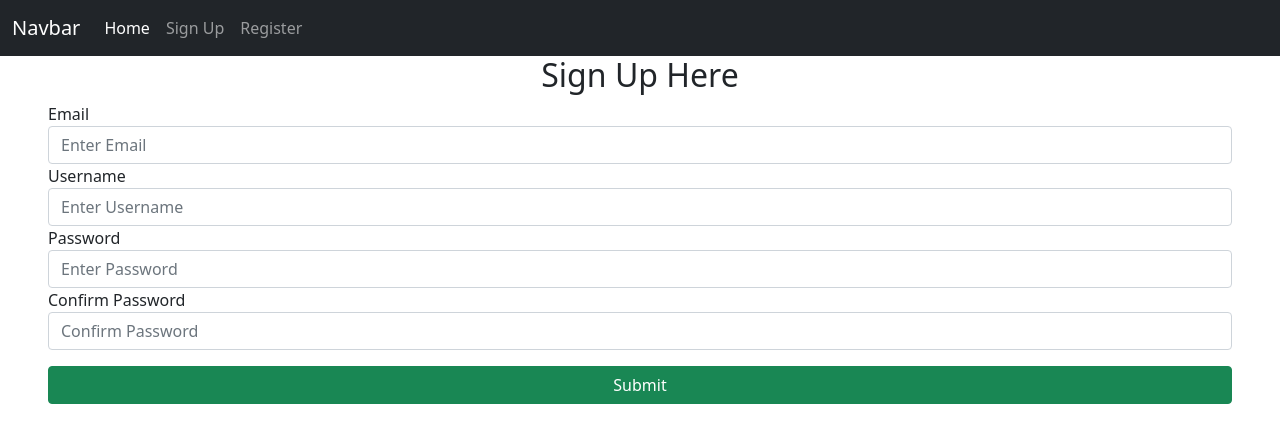
After one commit to rebeccalpeace/phone_book_flask, a Flask app: page /signup in a window 1280 px wide. The commit adds this page. Shown: the top 443 px of the page. Run offline with Flask 2, Linux system fonts and the light colour scheme; some libraries are stand-ins or nearby versions.

Commit message:
created sign up page and user table

```diff
--- a/app/__init__.py
+++ b/app/__init__.py
@@ -8,6 +8,6 @@ app.config.from_object(Config)
 
 # create an instance of SQLAlchemy (the ORM) with the Flask Application
 db = SQLAlchemy(app)
-migrate = Migrate(app, db)
+migrate = Migrate(app, db, render_as_batch=True)
 
 from . import routes, models
--- a/app/forms.py
+++ b/app/forms.py
@@ -1,9 +1,16 @@
 from flask_wtf import FlaskForm
 from wtforms import StringField, PasswordField, SubmitField
-from wtforms.validators import DataRequired, Length, EqualTo
+from wtforms.validators import InputRequired, Length, EqualTo
 
 class RegisterForm(FlaskForm):
-    name = StringField('Name', validators=[DataRequired()])
-    phone_number = StringField('Phone number', validators=[DataRequired(), Length(min=7, max=14)])
-    address = StringField('Address', validators=[DataRequired()])
+    name = StringField('Name', validators=[InputRequired()])
+    phone_number = StringField('Phone number', validators=[InputRequired(), Length(min=7, max=14)])
+    address = StringField('Address', validators=[InputRequired()])
     submit = SubmitField()
+
+class SignUpForm(FlaskForm):
+    email = StringField('Email', validators=[InputRequired()])
+    username = StringField('Username', validators=[InputRequired()])
+    password = PasswordField('Password', validators=[InputRequired()])
+    confirm_pass = PasswordField('Confirm Password', validators=[InputRequired(), EqualTo('password')])
+    submit = SubmitField()
--- a/app/routes.py
+++ b/app/routes.py
@@ -1,12 +1,30 @@
 from app import app
-from flask import render_template
-from app.forms import RegisterForm
-from app.models import User
+from flask import render_template, redirect, url_for, flash
+from app.forms import RegisterForm, SignUpForm
+from app.models import Address, User
 
 
 @app.route('/')
 def index():
+    addresses = Address.query.all()
     return render_template('index.html')
+
+@app.route('/signup', methods=['GET', 'POST'])
+def signup():
+    form = SignUpForm()
+    if form.validate_on_submit():
+        print('Form has been validated!')
+        email = form.email.data
+        username = form.username.data
+        password = form.password.data
+        existing_user = User.query.filter((User.email == email) | (User.username == username)).first()
+        if existing_user:
+            flash('A user with that username or email already exists.', 'danger')
+            return redirect(url_for('signup'))
+        new_user = User(email=email, username=username, password=password)
+        flash(f"{new_user.username} has been created.", "success")
+        return redirect(url_for('index'))
+    return render_template('signup.html', form=form)
 
 @app.route('/register',  methods=['GET', 'POST'])
 def register():
@@ -17,6 +35,7 @@ def register():
         name = form.name.data
         phone_number = form.phone_number.data
         address = form.address.data
-        new_user = User(name=name, phone_number=phone_number, address=address)
+        new_user = Address(name=name, phone_number=phone_number, address=address)
         print(f"{new_user.name} has been created.")
+        return redirect(url_for('index'))
     return render_template('register.html', form=form)
--- a/app/templates/base.html
+++ b/app/templates/base.html
@@ -20,6 +20,7 @@
                 <div class="collapse navbar-collapse" id="navbarNavAltMarkup">
                 <div class="navbar-nav">
                     <a class="nav-link active" aria-current="page" href="{{ url_for('index') }}">Home</a>
+                    <a class="nav-link" href="{{ url_for('signup') }}">Sign Up</a>
                     <a class="nav-link" href="{{ url_for('register') }}">Register</a>
                 </div>
                 </div>
--- /dev/null
+++ b/app/templates/signup.html
@@ -0,0 +1,28 @@
+{% extends 'base.html' %}
+
+{% block title %} Sign Up{% endblock title %}
+
+{% block content %}
+
+<h2 class="text-center">Sign Up Here</h2>
+
+<form method="post">
+    {{ form.csrf_token }}
+    <div class="form-group ms-5 me-5">
+        {{ form.email.label }}
+        {{ form.email(class='form-control', placeholder='Enter Email') }}
+
+        {{ form.username.label }}
+        {{ form.username(class='form-control', placeholder='Enter Username') }}
+
+        {{ form.password.label }}
+        {{ form.password(class='form-control', placeholder='Enter Password') }}
+
+        {{ form.confirm_pass.label }}
+        {{ form.confirm_pass(class='form-control', placeholder='Confirm Password') }}
+
+        {{ form.submit(class='btn btn-success w-100 mt-3') }}
+    </div>
+</form>
+
+{% endblock content %}
--- a/requirements.txt
+++ b/requirements.txt
@@ -1,6 +1,7 @@
 alembic==1.8.1
 click==8.1.3
 Flask==2.2.2
+Flask-Login==0.6.2
 Flask-Migrate==3.1.0
 Flask-SQLAlchemy==2.5.1
 Flask-WTF==1.0.1
```
Also changed, not shown: app/models.py (+31 -1 lines), migrations/versions/1d270b90cb41_added_user_id_to_address_table_and_.py (added, +40 -0 lines), migrations/versions/8a6fb1b9c22b_.py (renamed from migrations/versions/40557351c5e4_.py, +5 -5 lines).
